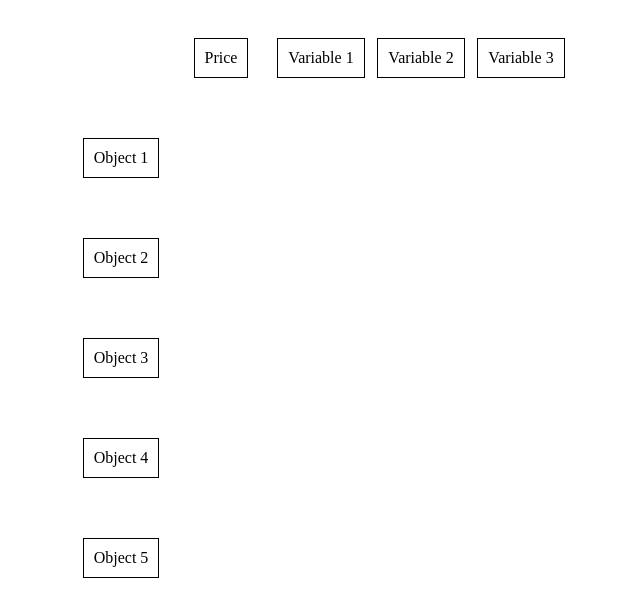
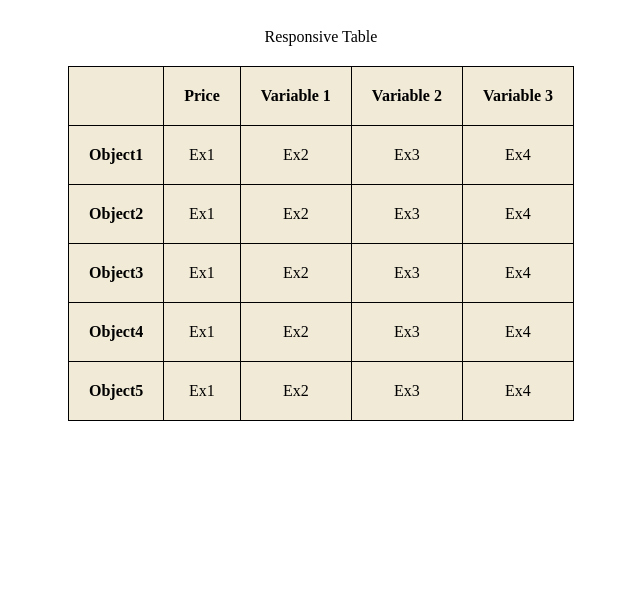
Before and after one commit to juanclbautista/CO.Project1, a plain HTML site: page index.html in a window 1280 px wide. Shown: the whole page, without its empty margins (319-959 px from the left). Drawn offline with Linux system fonts and the light colour scheme.

Commit message:
COMP. (08.18.23)

```diff
--- a/index.html
+++ b/index.html
@@ -6,16 +6,54 @@
     <link rel="stylesheet" href="styles.css">
 </head>
 <body>
-    <div class="chart">
-        <div class="price">Price</div>
-        <div class="var1">Variable 1</div>
-        <div class="var2">Variable 2</div>
-        <div class="var3">Variable 3</div>
-        <div class="obj1">Object 1</div>
-        <div class="obj2">Object 2</div>
-        <div class="obj3">Object 3</div>
-        <div class="obj4">Object 4</div>
-        <div class="obj5">Object 5</div>
-    </div>
+    <table>
+        <caption>Responsive Table</caption>
+        <thead>
+            <tr>
+                <th></th>
+                <th>Price</th>
+                <th>Variable 1</th>
+                <th>Variable 2</th>
+                <th>Variable 3</th>
+            </tr>
+        </thead>
+        <tbody>
+            <tr>
+                <td class="obj">Object1</td>
+                <td data-label="Price">Ex1</td>
+                <td data-label="Variable 1">Ex2</td>
+                <td data-label="Variable 2">Ex3</td>
+                <td data-label="Variable 3">Ex4</td>
+            </tr>
+            <tr>
+                <td class="obj">Object2</td>
+                <td data-label="Price">Ex1</td>
+                <td data-label="Variable 1">Ex2</td>
+                <td data-label="Variable 2">Ex3</td>
+                <td data-label="Variable 3">Ex4</td>
+            </tr>
+            <tr>
+                <td class="obj">Object3</td>
+                <td data-label="Price">Ex1</td>
+                <td data-label="Variable 1">Ex2</td>
+                <td data-label="Variable 2">Ex3</td>
+                <td data-label="Variable 3">Ex4</td>
+            </tr>
+            <tr>
+                <td class="obj">Object4</td>
+                <td data-label="Price">Ex1</td>
+                <td data-label="Variable 1">Ex2</td>
+                <td data-label="Variable 2">Ex3</td>
+                <td data-label="Variable 3">Ex4</td>
+            </tr>
+            <tr>
+                <td class="obj">Object5</td>
+                <td data-label="Price">Ex1</td>
+                <td data-label="Variable 1">Ex2</td>
+                <td data-label="Variable 2">Ex3</td>
+                <td data-label="Variable 3">Ex4</td>
+            </tr>
+        </tbody>
+    </table>
 </body>
 </html>
--- a/styles.css
+++ b/styles.css
@@ -1,61 +1,42 @@
-.chart {
-    display: grid;
-    grid-template-columns: repeat(5, 100px);
-    grid-template-rows: repeat(6, 100px);
-    justify-content: center;
+.obj {
+    font-weight: bold;
+}
+table {
+    border-collapse: collapse;
+    text-align: center;
+    margin-left: auto;
+    margin-right: auto;
+    background-color: #f0ead6;
+}
+caption{
+    padding: 20px;
 }
 
-.price {
-    place-self: center;
-    grid-column: 2 / 2;
+td, th {
     border: 1px solid black;
-    padding: 10px;
+    padding: 20px;
+    align-content: center;
+    :hover {
+        background: yellow;
+    }
 }
-.var1 {
-    place-self: center;
-    grid-column: 3 / 3;
-    border: 1px solid black;
-    padding: 10px;
+@media screen and (max-width: 700px){
+    .obj {
+        display: flex;
+        flex-direction: column;
+        content: attr(data-label);
+    }
+    th {
+        display: none !important;
+    }
+    tr {
+        display: block;
+        border: none;
+    }
+    td::before {
+        content: attr(data-label);
+        display:flex;
+        flex-direction:column;
+    }
+
 }
-.var2 {
-    place-self: center;
-    grid-column: 4 / 4;
-    border: 1px solid black;
-    padding: 10px;
-}
-.var3 {
-    place-self: center;
-    grid-column: 5 / 5;
-    border: 1px solid black;
-    padding: 10px;
-}
-.obj1 {
-   place-self: center;
-    grid-row: 2 / 2;
-    border: 1px solid black;
-    padding: 10px;
-}
-.obj2 {
-    place-self: center;
-    grid-row: 3 / 3;
-    border: 1px solid black;
-    padding: 10px;
-}
-.obj3{
-    place-self: center;
-    grid-row: 4 / 4;
-    border: 1px solid black;
-    padding: 10px;
-}
-.obj4{
-    place-self: center;
-    grid-row: 5 / 5;
-    border: 1px solid black;
-    padding: 10px;
-}
-.obj5{
-    place-self: center;
-    grid-row: 6 / 6;
-    border: 1px solid black;
-    padding: 10px;
-}
```
